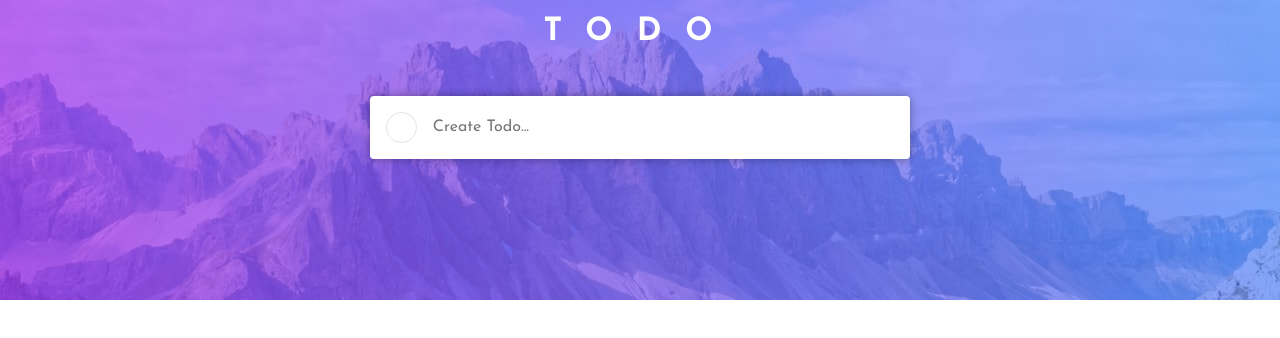
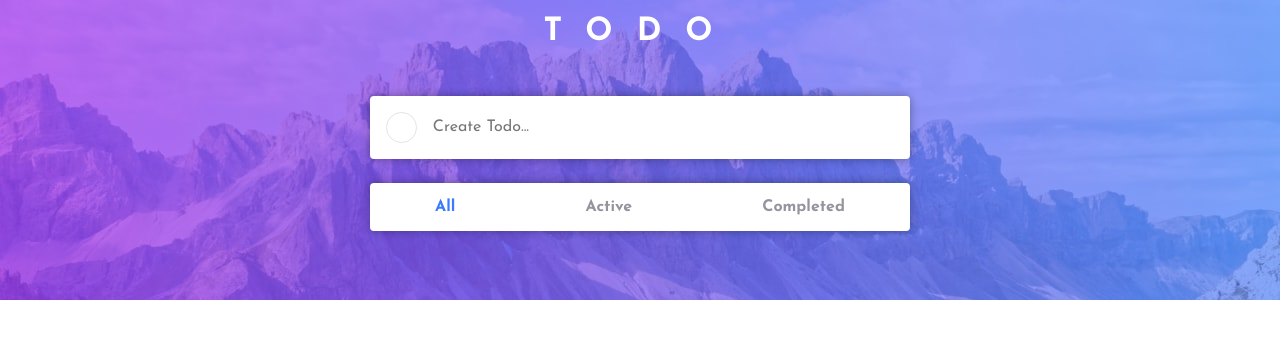
Before and after one commit to BUTURUM/todo-app, a Vue app: page / in a window 1280 px wide. Shown: the top 338 px of the page. Built offline with nearby package versions, Linux system fonts and the light colour scheme.

Commit message:
Different modes tab was created

```diff
--- a/components/App.vue
+++ b/components/App.vue
@@ -2,6 +2,11 @@
   <div id="wrapper">
     <Header />
     <AddTodo @add-item="addItem"/>
+    <TabForm v-model="mode">
+      <TabOption label="All" value="show-all"/>
+      <TabOption label="Active" value="show-active"/>
+      <TabOption label="Completed" value="show-completed"/>
+    </TabForm>
     <div class="show-todo box">
       <TodoItem
         v-for="todo in items"
@@ -20,27 +25,29 @@
   import AddTodo from './Add-Todo.vue';
   import TodoItem from './Todo-Item.vue';
   import Header from './Header.vue';
+  import TabForm from './Tab-Form.vue';
+  import TabOption from './Tab-Option.vue';
 
   export default {
     data(){
       return {
-        items: [], lastId: 0
+        items: [], mode: 'show-all', lastId: 0
       }
     },
     methods: {
       addItem(title){
         this.items.unshift({
           title, status: false, id: this.lastId++
-        })
+        });
       },
       switchItem(id){
         let todo = this.items.find(item => item.id === id);
         todo.checked = !todo.checked;
       },
       removeItem(id){
-        this.items.splice(this.items.findIndex(item => item.id === id), 1)
+        this.items.splice(this.items.findIndex(item => item.id === id), 1);
       }
     },
-    components: { Header, AddTodo, TodoItem }
+    components: { Header, AddTodo, TodoItem, TabOption, TabForm, TabForm }
   }
 </script>
--- /dev/null
+++ b/components/Tab-Form.vue
@@ -0,0 +1,25 @@
+<template>
+  <div class="box tab-form">
+    <slot></slot>
+  </div>
+</template>
+<script>
+  import { computed } from 'vue';
+  import '../style/tabs.css';
+
+  export default {
+    props: {
+      modelValue: String
+    },
+    methods: {
+      switchTo(value){
+        this.$emit('update:modelValue', value);
+      }
+    },
+    provide(){
+      return {
+        current: computed(() => this.modelValue), switchTo: this.switchTo
+      }
+    }
+  }
+</script>
--- /dev/null
+++ b/components/Tab-Option.vue
@@ -0,0 +1,20 @@
+<template>
+  <a class="tab-option" @click.prevent="switchTo(value)" :data-current="active || null">
+    {{ label }}
+  </a>
+</template>
+<script>
+  import '../style/tabs.css';
+
+  export default {
+    props: {
+      label: String, value: String
+    },
+    computed: {
+      active(){
+        return this.current == this.value
+      }
+    },
+    inject: ['current', 'switchTo']
+  }
+</script>
--- /dev/null
+++ b/style/tabs.css
@@ -0,0 +1,17 @@
+.tab-form{
+  display: flex;
+  justify-content: space-around;
+}
+.tab-option{
+  font-weight: bold;
+  padding: 1rem;
+  color: var(--dark-passive-color);
+  transition: color .15s linear;
+  cursor: pointer;
+}
+.tab-option:hover{
+  color: var(--ink-color);
+}
+.tab-option[data-current]{
+  color: var(--active-color);
+}
```
